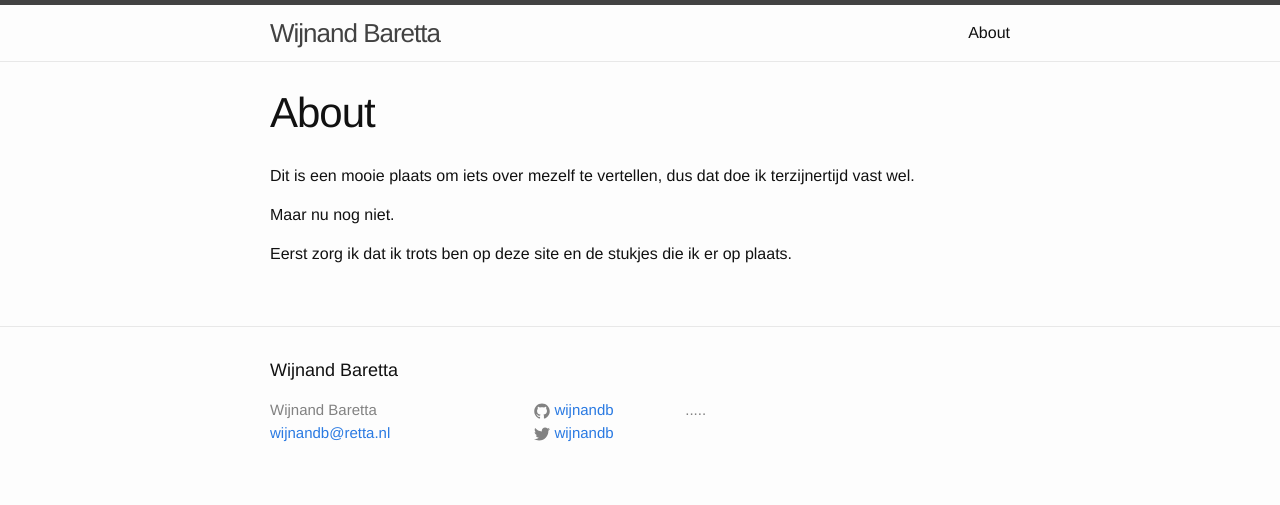
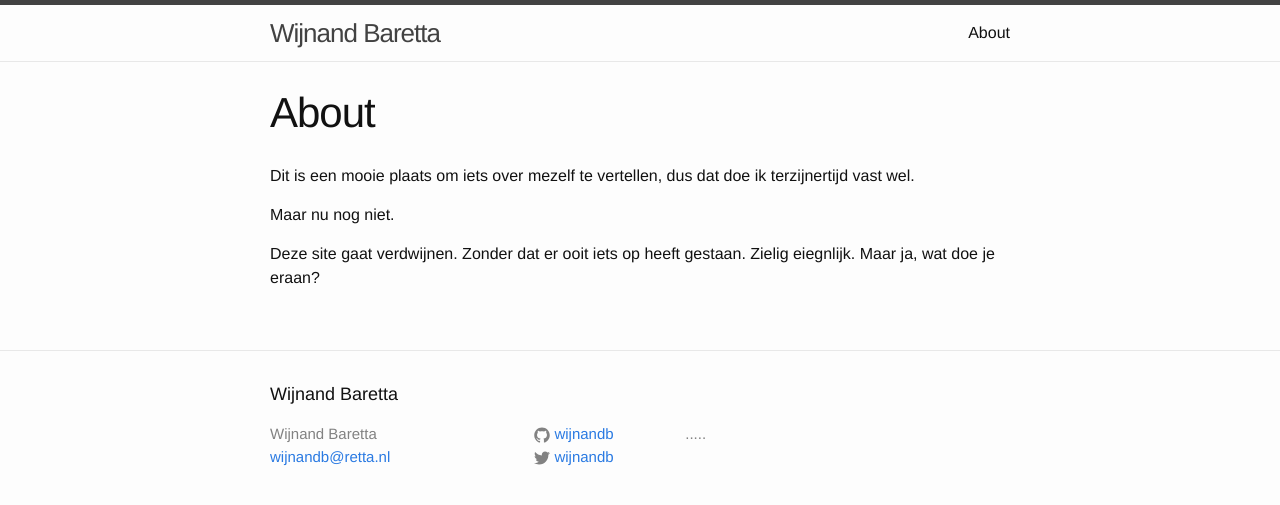
Before and after one commit to wijnandb/wijnandb.github.io, a Jekyll site: the page built from about.md, in a window 1280 px wide. Shown: the top 505 px of the page. Built offline with Jekyll 4.4.1, drawn with Linux system fonts in a browser that asks for light colours.

Commit message:
update straight from Github

```diff
--- a/about.md
+++ b/about.md
@@ -8,4 +8,4 @@ Dit is een mooie plaats om iets over mezelf te vertellen, dus dat doe ik terzijn
 
 Maar nu nog niet.
 
-Eerst zorg ik dat ik trots ben op deze site en de stukjes die ik er op plaats.
+Deze site gaat verdwijnen. Zonder dat er ooit iets op heeft gestaan. Zielig eiegnlijk. Maar ja, wat doe je eraan?
```
